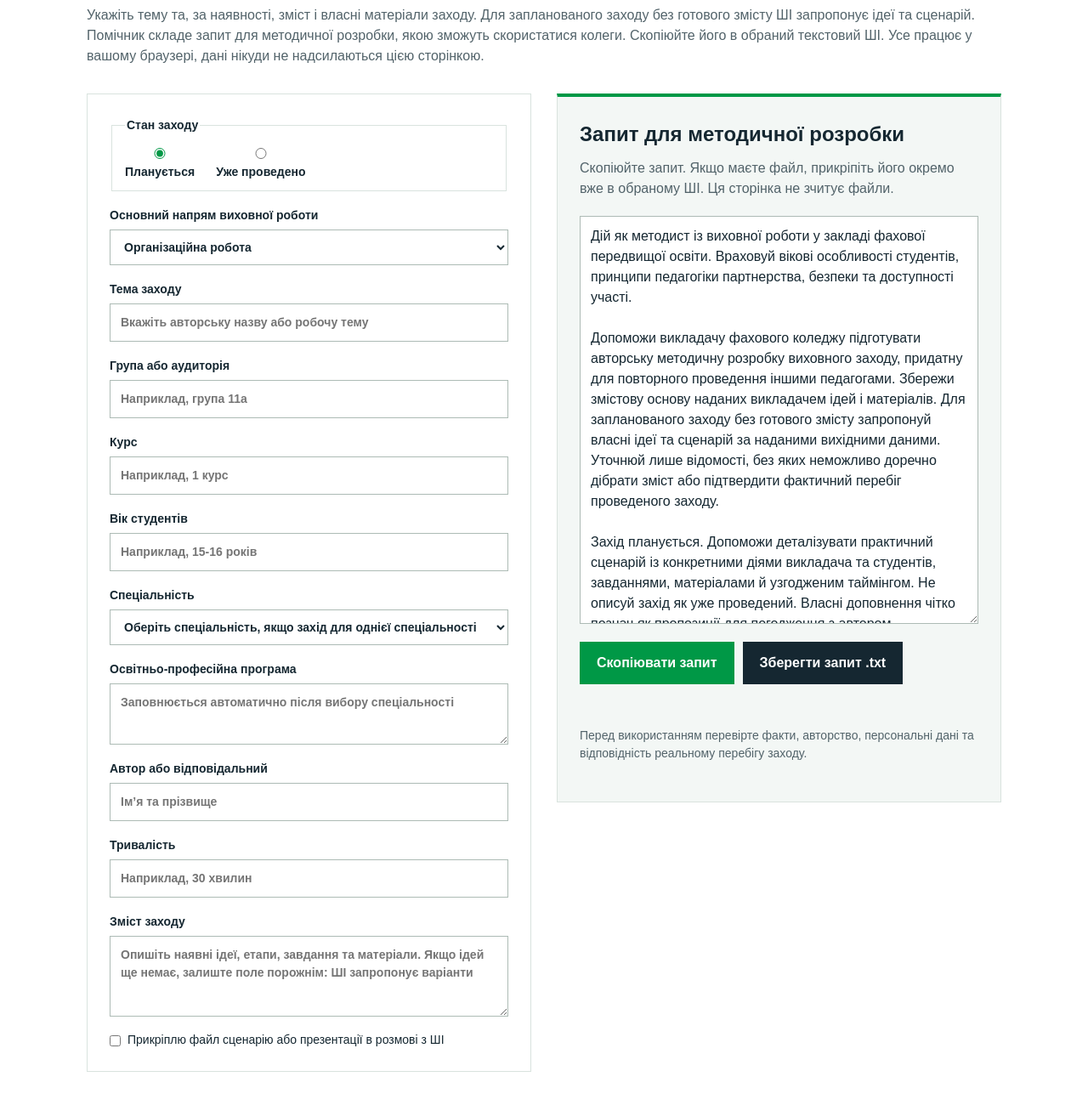
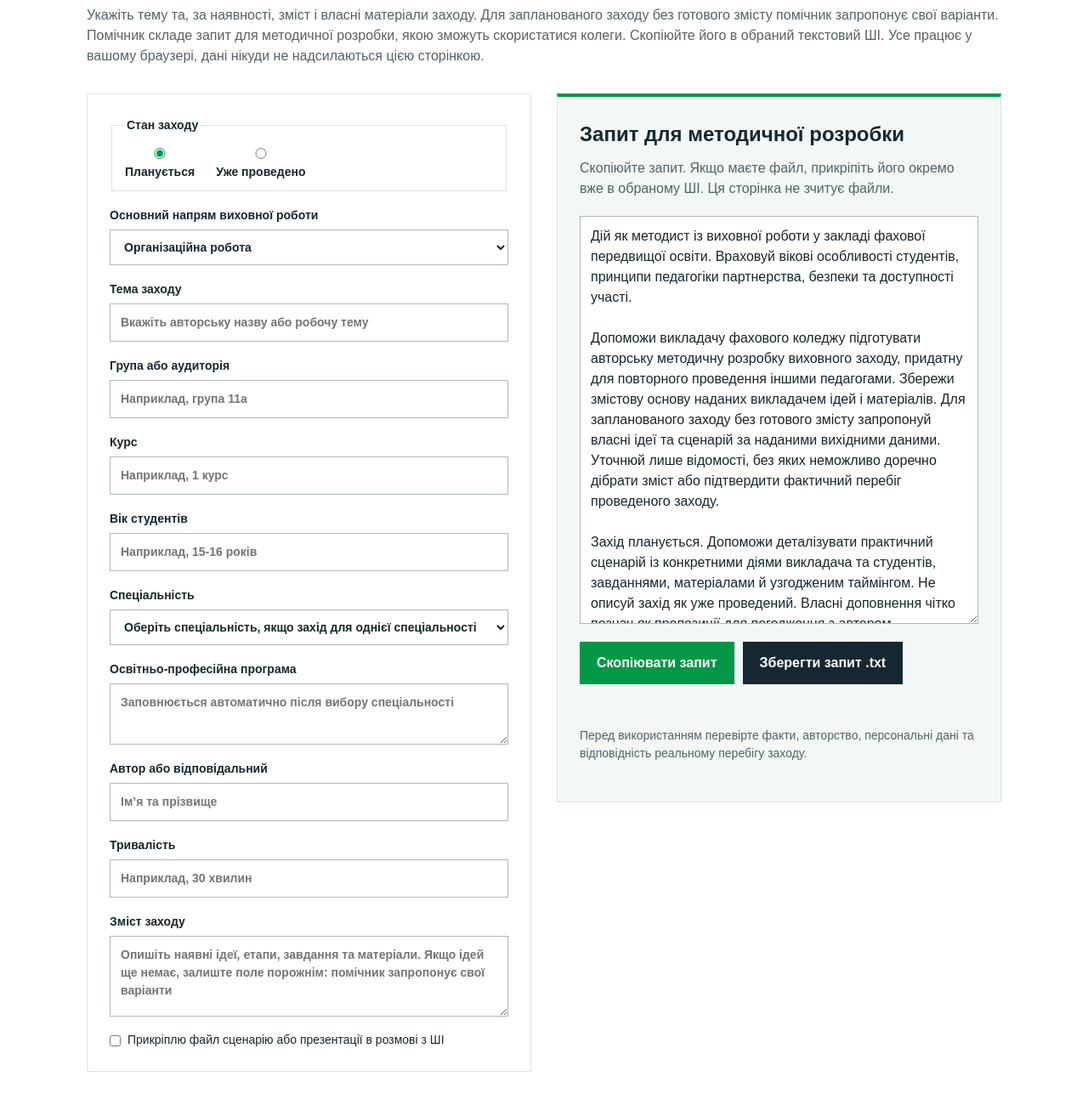
Before and after one commit to learn4life-ua/vykhovnyi-prostir, a plain HTML site: page tools/event-helper/index.html in a window 1280 px wide. Shown: the part 224-1524 px from the top of the page at 85% size. Drawn offline with Linux system fonts and the light colour scheme.

Commit message:
Уточнити підказки: помічник запропонує свої варіанти

```diff
--- a/tools/event-helper/index.html
+++ b/tools/event-helper/index.html
@@ -9,7 +9,7 @@
 </head>
 <body>
 <header><a href="../../index.html" style="color:inherit;text-underline-offset:4px">← Виховний простір коледжу</a></header>
-<main><p><a href="index.html" download="Помічник_виховного_заходу.html" style="color:var(--green)">Завантажити помічник для роботи без інтернету</a></p><h1>Запит для підготовки виховного заходу</h1><p>Укажіть тему та, за наявності, зміст і власні матеріали заходу. Для запланованого заходу без готового змісту ШІ запропонує ідеї та сценарій. Помічник складе запит для методичної розробки, якою зможуть скористатися колеги. Скопіюйте його в обраний текстовий ШІ. Усе працює у вашому браузері, дані нікуди не надсилаються цією сторінкою.</p>
+<main><p><a href="index.html" download="Помічник_виховного_заходу.html" style="color:var(--green)">Завантажити помічник для роботи без інтернету</a></p><h1>Запит для підготовки виховного заходу</h1><p>Укажіть тему та, за наявності, зміст і власні матеріали заходу. Для запланованого заходу без готового змісту помічник запропонує свої варіанти. Помічник складе запит для методичної розробки, якою зможуть скористатися колеги. Скопіюйте його в обраний текстовий ШІ. Усе працює у вашому браузері, дані нікуди не надсилаються цією сторінкою.</p>
 <div class="grid"><form class="panel fields" id="form" autocomplete="off">
 <fieldset><legend>Стан заходу</legend><label><input type="radio" name="kind" value="planned" checked> Планується</label><label><input type="radio" name="kind" value="held"> Уже проведено</label></fieldset>
 <label>Основний напрям виховної роботи<select id="direction"></select></label>
@@ -21,7 +21,7 @@
 <label>Освітньо-професійна програма<textarea id="program" readonly placeholder="Заповнюється автоматично після вибору спеціальності" aria-live="polite" style="min-height:72px"></textarea></label>
 <label>Автор або відповідальний<input id="author" placeholder="Ім’я та прізвище"></label>
 <label>Тривалість<input id="duration" placeholder="Наприклад, 30 хвилин"></label>
-<label id="details-label">Зміст заходу<textarea id="details" placeholder="Опишіть наявні ідеї, етапи, завдання та матеріали. Якщо захід планується й ідей ще немає, залиште поле порожнім: ШІ запропонує варіанти"></textarea></label>
+<label id="details-label">Зміст заходу<textarea id="details" placeholder="Опишіть наявні ідеї, етапи, завдання та матеріали. Якщо захід планується й ідей ще немає, залиште поле порожнім: помічник запропонує свої варіанти"></textarea></label>
 <label class="check"><input type="checkbox" id="file"> Прикріплю файл сценарію або презентації в розмові з ШІ</label>
 <label class="held-only hidden">Текст допису із сайту або соцмереж<textarea id="post" placeholder="Вставте текст публікації"></textarea></label>
 <label class="held-only hidden">Посилання на новину, якщо є<input id="link" type="url" placeholder="https://..."></label>
@@ -50,7 +50,7 @@ function update(){
  programField.value=specialties.find(([name])=>name===specialtySelect.value)?.[1]||'';
  document.querySelectorAll('.held-only').forEach(el=>el.classList.toggle('hidden',!held));
  document.querySelector('#details-label').firstChild.textContent=held?'Зміст проведеного заходу':'Зміст заходу';
- document.querySelector('#details').placeholder=held?'Опишіть фактичні етапи, дії студентів, завдання, матеріали й підтверджені результати':'Опишіть наявні ідеї, етапи, завдання та матеріали. Якщо ідей ще немає, залиште поле порожнім: ШІ запропонує варіанти';
+ document.querySelector('#details').placeholder=held?'Опишіть фактичні етапи, дії студентів, завдання, матеріали й підтверджені результати':'Опишіть наявні ідеї, етапи, завдання та матеріали. Якщо ідей ще немає, залиште поле порожнім: помічник запропонує свої варіанти';
  document.querySelector('#output-title').textContent='Запит для методичної розробки';
  const source=[`Основний напрям виховної роботи: ${value('direction')}`,`Тема або робоча назва: ${value('topic')||'[не вказана]'}`,`Аудиторія: ${value('audience')||'[не вказана]'}`,`Курс: ${value('course')||'[не вказано]'}`,`Вік студентів: ${value('age')||'[не вказано]'}`,`Спеціальність: ${value('specialty')||'[не вказана]'}`,`Освітньо-професійна програма: ${value('program')||'[не вказана]'}`,`Автор або відповідальний: ${value('author')||'[не вказаний]'}`,`Тривалість: ${value('duration')||'[не вказана]'}`,`${held?'Зміст проведеного заходу та підтверджені дії':'Зміст запланованого заходу'}:\n${value('details')||(document.querySelector('#file').checked?'[дивись прикріплений авторський матеріал]':(held?'[не надано - попроси опис фактичного перебігу або матеріали; не вигадуй проведених дій]':'[готового змісту немає - запропонуй власні ідеї та практичний сценарій за темою, напрямом і аудиторією; познач їх як пропозицію]'))}`,`Безпека й доступність: Організація та проведення заходу здійснюються відповідно до внутрішніх положень закладу освіти, чинних інструкцій із безпеки життєдіяльності та встановленого порядку дій у надзвичайних ситуаціях, з урахуванням потреб і можливостей учасників.`];
  if(document.querySelector('#file').checked)source.push('Я прикріплю власний файл сценарію або презентації в цій розмові. Якщо вкладення недоступне, попроси додати його знову або вставити текст. Не стверджуй, що прочитав недоступний файл.');
```
